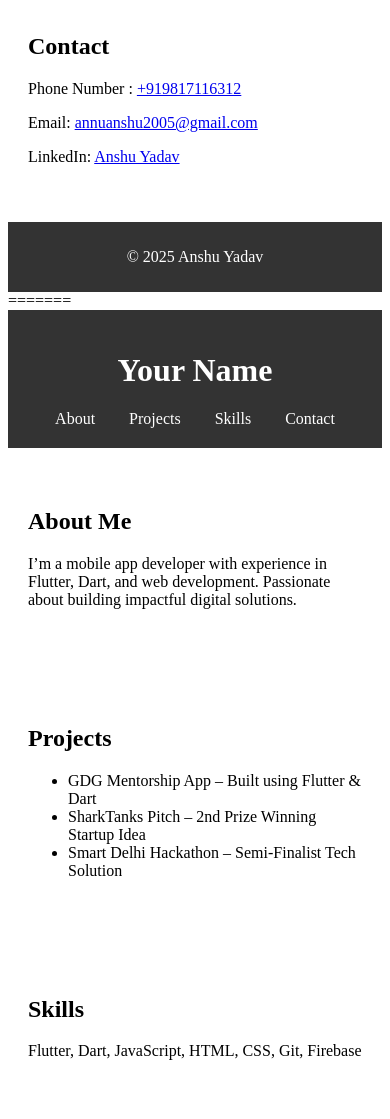
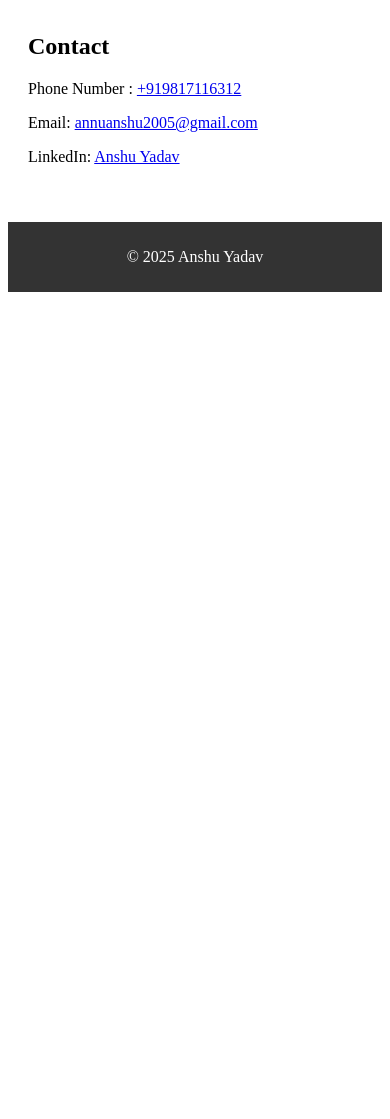
Before and after one commit to AnnuAnshu26/Portfolio, a plain HTML site: page docs/index.html in a window 390 px wide. Shown: the part 859-1978 px from the top of the page. After the commit the page ends 1159 px from the top, so only its background shows below. Drawn offline with Linux system fonts and the light colour scheme.

Commit message:
Resolved merge conflict in index.html

```diff
--- a/docs/index.html
+++ b/docs/index.html
@@ -9,7 +9,7 @@
 </head>
 <body>
   <header>
-    <h1>Your Name</h1>
+    <h1>Anshu Yadav</h1>
     <nav>
       <a href="#about">About</a>
       <a href="#projects">Projects</a>
@@ -51,57 +51,3 @@
   <script src="portfolio.js"></script>
 </body>
 </html>
-=======
-<!DOCTYPE html>
-<html lang="en">
-<head>
-  <meta charset="UTF-8" />
-  <meta name="viewport" content="width=device-width, initial-scale=1.0" />
-  <title>Anshu Yadav | Portfolio</title>
-  <link rel="stylesheet" href="portfolio.css" />
-</head>
-<body>
-  <header>
-    <h1>Your Name</h1>
-    <nav>
-      <a href="#about">About</a>
-      <a href="#projects">Projects</a>
-      <a href="#skills">Skills</a>
-      <a href="#contact">Contact</a>
-    </nav>
-  </header>
-
-  <section id="about">
-    <h2>About Me</h2>
-    <p>I’m a mobile app developer with experience in Flutter, Dart, and web development. Passionate about building impactful digital solutions.</p>
-  </section>
-
-  <section id="projects">
-    <h2>Projects</h2>
-    <ul>
-      <li>GDG Mentorship App – Built using Flutter & Dart</li>
-      <li>SharkTanks Pitch – 2nd Prize Winning Startup Idea</li>
-      <li>Smart Delhi Hackathon – Semi-Finalist Tech Solution</li>
-    </ul>
-  </section>
-
-  <section id="skills">
-    <h2>Skills</h2>
-    <p>Flutter, Dart, JavaScript, HTML, CSS, Git, Firebase</p>
-  </section>
-
-  <section id="contact">
-    <h2>Contact</h2>
-    <p>Phone Number : <a href="tel : +919817116312">+919817116312</a></p>
-    <p>Email: <a href="mailto : annuanshu2005@gmail.com">annuanshu2005@gmail.com</a></p>
-    <p>LinkedIn: <a href="https://www.linkedin.com/in/anshu-yadav-039a22326/">Anshu Yadav</a></p>
-  </section>
-
-  <footer>
-    <p>&copy; 2025 Anshu Yadav</p>
-  </footer>
-
-  <script src="portfolio.js"></script>
-</body>
-</html>
->>>>>>> 3bc0096b840fdacac05cecf074f87ed91b9eb975
```
